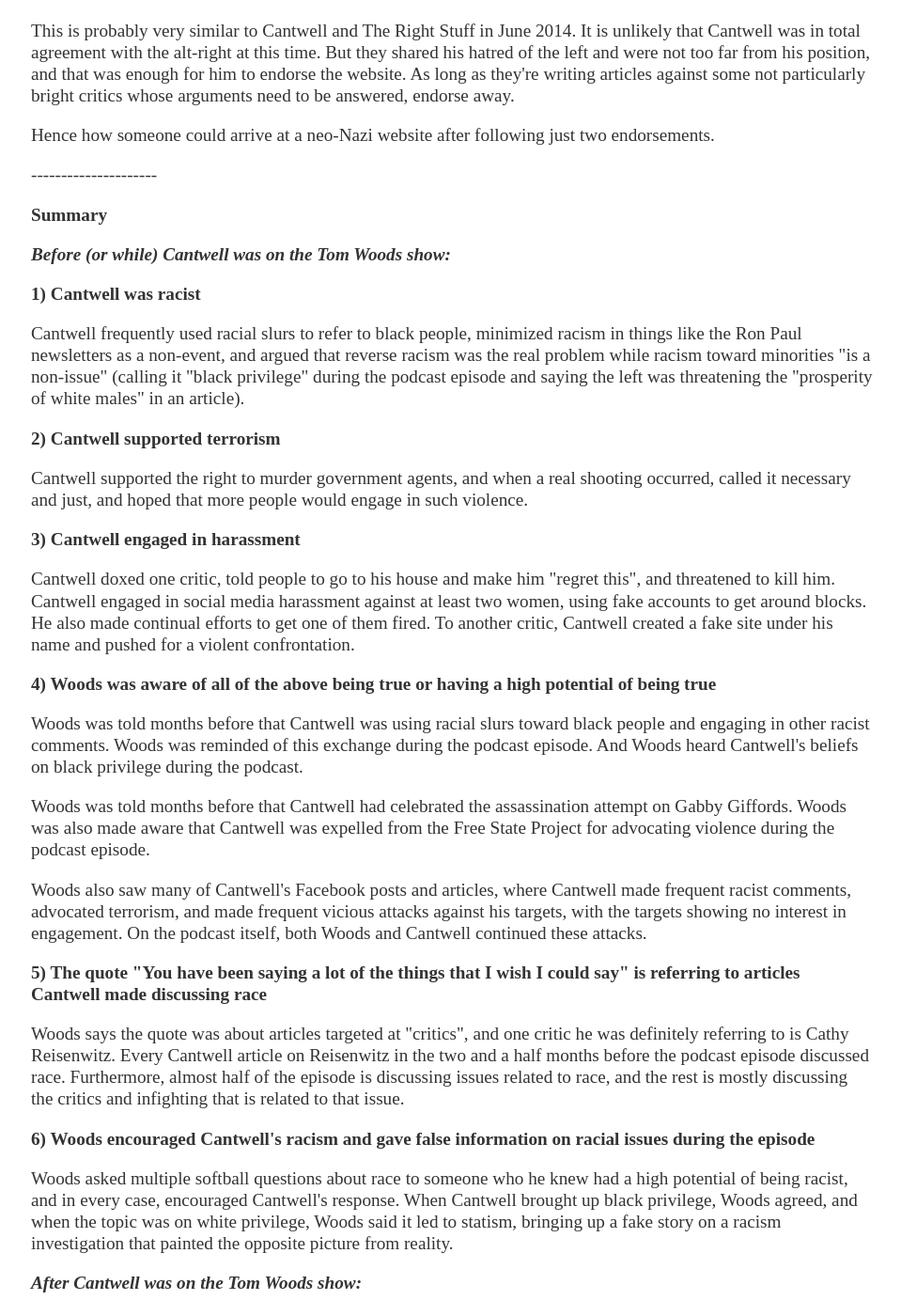
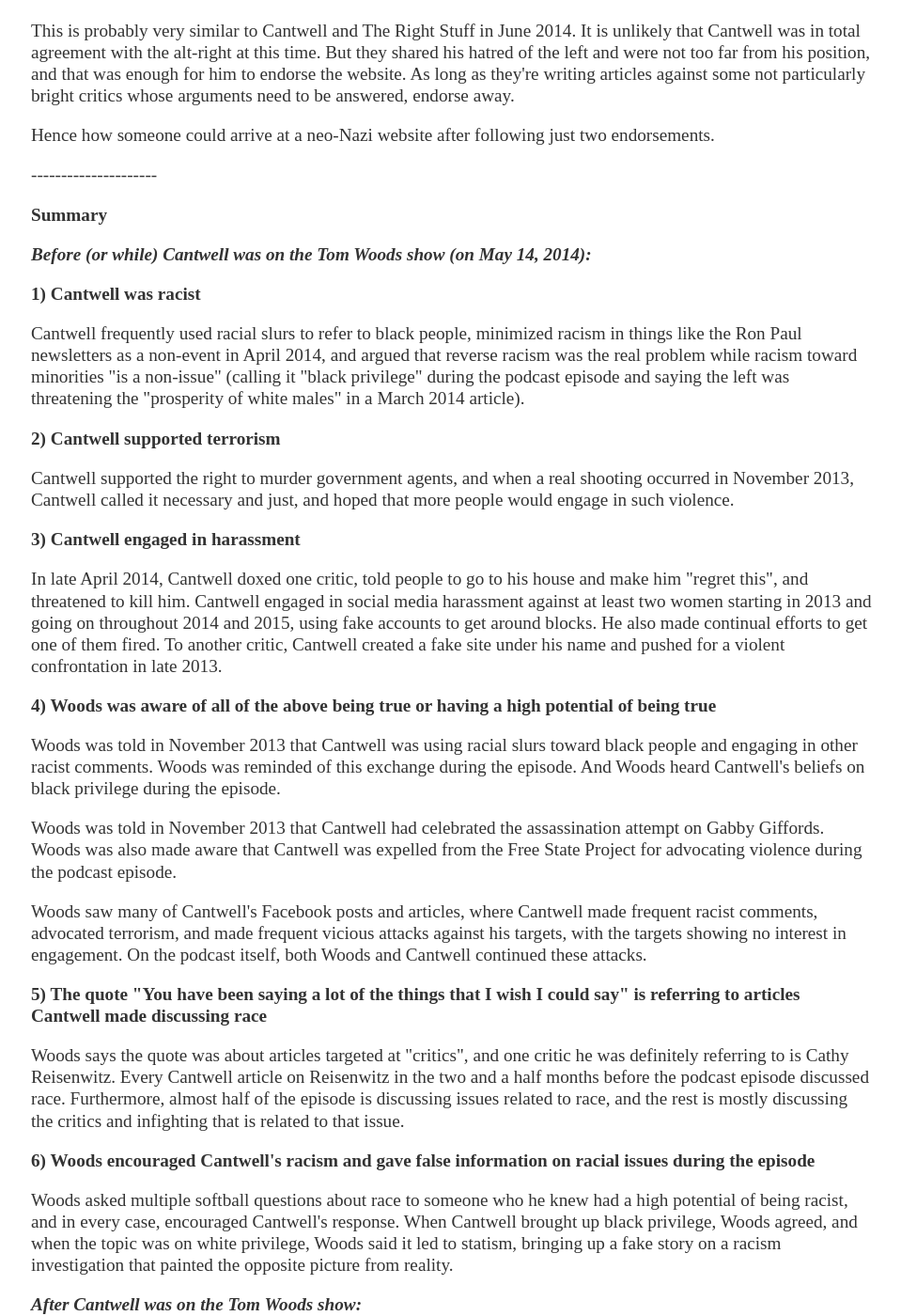
Before and after one commit to neoliberalcaucus/neoliberalcaucus.github.io, a Jekyll site: the page built from _posts/2020-06-18-woods-cantwell.md, in a window 1280 px wide and 1400 px high, scrolled down 9516 px. Shown: the whole window at 94% size, without its empty margins (159-1118 px from the left). Built offline with Jekyll 4.4.1, drawn with Linux system fonts in a browser that asks for light colours.

Commit message:
Update 2020-06-18-woods-cantwell.md

```diff
--- a/_posts/2020-06-18-woods-cantwell.md
+++ b/_posts/2020-06-18-woods-cantwell.md
@@ -116,17 +116,17 @@ hidden: 0
 <p>Hence how someone could arrive at a neo-Nazi website after following just two endorsements.</p>
 <p>---------------------</p>
 <p><strong>Summary</strong></p>
-<p><strong><em>Before (or while) Cantwell was on the Tom Woods show:</em></strong></p>
+<p><strong><em>Before (or while) Cantwell was on the Tom Woods show (on May 14, 2014):</em></strong></p>
 <p><strong>1) Cantwell was racist</strong></p>
-<p>Cantwell frequently used racial slurs to refer to black people, minimized racism in things like the Ron Paul newsletters as a non-event, and argued that reverse racism was the real problem while racism toward minorities "is a non-issue" (calling it "black privilege" during the podcast episode and saying the left was threatening the "prosperity of white males" in an article).</p>
+<p>Cantwell frequently used racial slurs to refer to black people, minimized racism in things like the Ron Paul newsletters as a non-event in April 2014, and argued that reverse racism was the real problem while racism toward minorities "is a non-issue" (calling it "black privilege" during the podcast episode and saying the left was threatening the "prosperity of white males" in a March 2014 article).</p>
 <p><strong>2) Cantwell supported terrorism</strong></p>
-<p>Cantwell supported the right to murder government agents, and when a real shooting occurred, called it necessary and just, and hoped that more people would engage in such violence.</p>
+<p>Cantwell supported the right to murder government agents, and when a real shooting occurred in November 2013, Cantwell called it necessary and just, and hoped that more people would engage in such violence.</p>
 <p><strong>3) Cantwell engaged in harassment</strong></p>
-<p>Cantwell doxed one critic, told people to go to his house and make him "regret this", and threatened to kill him. Cantwell engaged in social media harassment against at least two women, using fake accounts to get around blocks. He also made continual efforts to get one of them fired. To another critic, Cantwell created a fake site under his name and pushed for a violent confrontation.</p>
+<p>In late April 2014, Cantwell doxed one critic, told people to go to his house and make him "regret this", and threatened to kill him. Cantwell engaged in social media harassment against at least two women starting in 2013 and going on throughout 2014 and 2015, using fake accounts to get around blocks. He also made continual efforts to get one of them fired. To another critic, Cantwell created a fake site under his name and pushed for a violent confrontation in late 2013.</p>
 <p><strong>4) Woods was aware of all of the above being true or having a high potential of being true</strong></p>
-<p>Woods was told months before that Cantwell was using racial slurs toward black people and engaging in other racist comments. Woods was reminded of this exchange during the podcast episode. And Woods heard Cantwell's beliefs on black privilege during the podcast.</p>
-<p>Woods was told months before that Cantwell had celebrated the assassination attempt on Gabby Giffords. Woods was also made aware that Cantwell was expelled from the Free State Project for advocating violence during the podcast episode.</p>
-<p>Woods also saw many of Cantwell's Facebook posts and articles, where Cantwell made frequent racist comments, advocated terrorism, and&nbsp;made frequent vicious attacks against his targets, with the targets showing no interest in engagement.&nbsp;On the podcast itself, both Woods and Cantwell continued these attacks.</p>
+<p>Woods was told in November 2013 that Cantwell was using racial slurs toward black people and engaging in other racist comments. Woods was reminded of this exchange during the episode. And Woods heard Cantwell's beliefs on black privilege during the episode.</p>
+<p>Woods was told in November 2013 that Cantwell had celebrated the assassination attempt on Gabby Giffords. Woods was also made aware that Cantwell was expelled from the Free State Project for advocating violence during the podcast episode.</p>
+<p>Woods saw many of Cantwell's Facebook posts and articles, where Cantwell made frequent racist comments, advocated terrorism, and&nbsp;made frequent vicious attacks against his targets, with the targets showing no interest in engagement.&nbsp;On the podcast itself, both Woods and Cantwell continued these attacks.</p>
 <p><strong>5) T</strong><strong>he quote "You have been saying a lot of the things that I wish I could say" is referring to articles Cantwell made discussing race</strong></p>
 <p>Woods says the quote was about articles targeted at "critics", and one critic he was definitely referring to is Cathy Reisenwitz. Every Cantwell article on Reisenwitz in the two and a half months before the podcast episode discussed race. Furthermore, almost half of the episode is discussing issues related to race, and the rest is mostly discussing the critics and infighting that is related to that issue.</p>
 <p><strong>6) Woods encouraged Cantwell's racism and gave false information on racial issues during the episode</strong></p>
```
